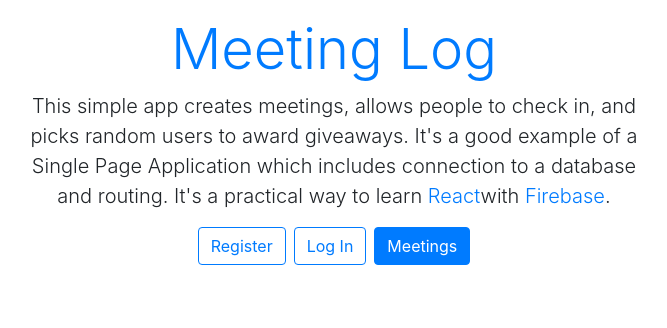
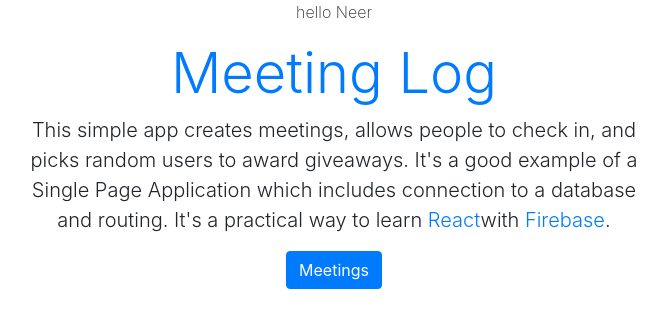
Before and after one commit to nirmalathapa/meeting-log, a React (Create React App) app: page / in a window 1280 px wide. Shown: the top 328 px of the page, without its empty margins (306-973 px from the left). Built offline with nearby package versions, Linux system fonts and the light colour scheme.

Commit message:
add state to the main component and rendering buttons whether the user exists or not

```diff
--- a/src/App.js
+++ b/src/App.js
@@ -2,8 +2,14 @@ import React, { Component } from 'react';
 import Home from './Home';
 
 class App extends Component {
+  constructor(){
+    super();
+    this.state = {
+      user: 'Neer'
+    }
+  }
   render() {
-    return <Home />;
+    return <Home user={this.state.user}/>;
   }
 }
 
--- a/src/Home.js
+++ b/src/Home.js
@@ -2,10 +2,12 @@ import React, { Component } from "react";
 
 class Home extends Component {
   render() {
+    const { user } = this.props;
     return (
       <div className="container text-center">
         <div className="row justify-content-center">
           <div className="col-10 col-md-10 col-lg-8 col-xl-7">
+            hello {user}
             <div className="display-4 text-primary mt-3 mb-2">Meeting Log</div>
             <p className="lead">
               This simple app creates meetings, allows people to check in, and
@@ -15,16 +17,21 @@ class Home extends Component {
               <a href="https://reactjs.org/">React</a>
               with <a href="https://firebase.google.com">Firebase</a>.
             </p>
-
+            {user === null && (
+              <span>
                 <a href="/register" className="btn btn-outline-primary mr-2">
                   Register
                 </a>
                 <a href="/login" className="btn btn-outline-primary mr-2">
                   Log In
                 </a>
+              </span>
+            )}
+            {user && (
               <a href="/meetings" className="btn btn-primary">
                 Meetings
               </a>
+            )}
           </div>
         </div>
       </div>
```
Lines whose indentation alone changed are shown as unchanged.
